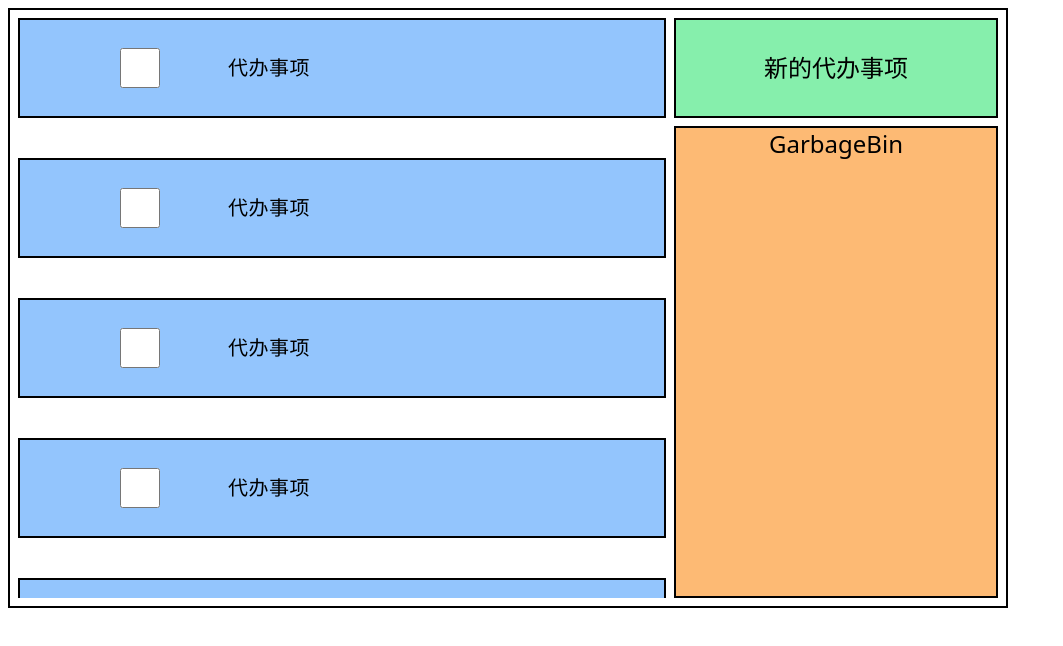
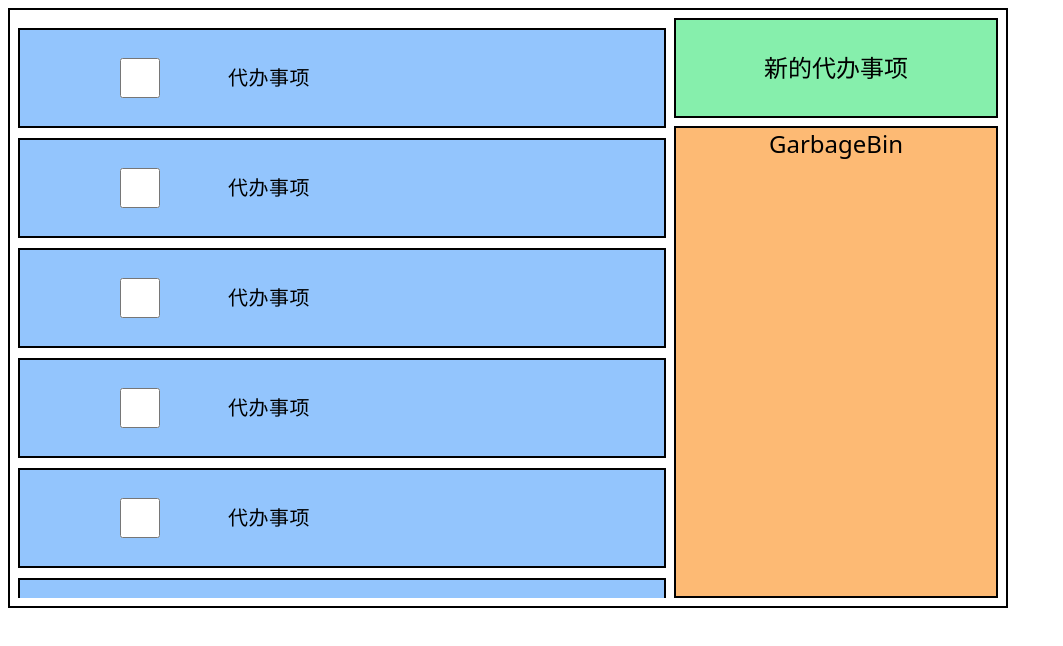
Before and after one commit to everywangBUG/react-dnd-Todolist, a React (Create React App) app: page / in a window 1280 px wide. Shown: the top 646 px of the page, without its empty margins (0-1063 px from the left). Built offline with nearby package versions, Linux system fonts and the light colour scheme.

Commit message:
feat: Gap and Item components

```diff
--- /dev/null
+++ b/src/components/Gap.tsx
@@ -0,0 +1,26 @@
+import React, { FC, useEffect, useRef } from 'react'
+import { useDrop } from 'react-dnd'
+import c from 'classnames'
+export const Gap: FC = () => {
+  const ref = useRef(null)
+    const [{ isOver }, drop] = useDrop(() => {
+      return {
+        accept: 'new-item',
+        item: {},
+        collect: (monitor) => ({
+          isOver: monitor.isOver()
+        })
+      }
+    })
+
+    const cs = c(
+      "h-10",
+      isOver ? 'bg-red-300' : ''
+    )
+
+    useEffect(() => {
+      drop(ref)
+    }, [])
+
+    return <div ref={ref} className={cs}></div>
+}
--- a/src/components/GarbageBin.tsx
+++ b/src/components/GarbageBin.tsx
@@ -1,5 +1,6 @@
-import React, { FC } from 'react'
+import React, { FC, useEffect, useRef } from 'react'
 import c from 'classnames'
+import { useDrop } from 'react-dnd'
 
 interface ToDoListProps {
   className?: string | string[]
@@ -7,13 +8,31 @@ interface ToDoListProps {
 
 export const GarbageBin: FC<ToDoListProps> = (props) => {
   const { className } = props
+  const ref = useRef(null)
+  const [{ isOver }, drop] = useDrop(() => {
+    return {
+      accept: 'list-item',
+      drop(item) {},
+      collect: (monitor) => {
+        return {
+          isOver: monitor.isOver()
+        }
+      }
+    }
+  })
+
+  useEffect(() => {
+    drop(ref)
+  }, [])
+
   const cs = c(
               "border-2 border-black flex-1 mt-2",
               "bg-orange-300",
               "leading-200 text-center text-2xl",
               "cursor-move select-none",
+              isOver ? 'border-dashed bg-yellow-300' : '',
                className)
   return (
-    <div className={cs}>GarbageBin</div>
+    <div className={cs} ref={ref}>GarbageBin</div>
   )
 }
--- /dev/null
+++ b/src/components/Item.tsx
@@ -0,0 +1,32 @@
+import React, { FC, useEffect, useRef } from 'react'
+import { useDrag } from 'react-dnd'
+import c from 'classnames'
+
+export const Item: FC = () => {
+  const ref = useRef(null)
+    const [{ dragging }, drag] = useDrag(() => {
+      return {
+        type: 'list-item',
+        item: {},
+        collect: (monitor) => ({
+          dragging: monitor.isDragging()
+        })
+      }
+    })
+
+    useEffect(() => {
+      drag(ref)
+    }, [])
+
+    return (<div className={c(
+              "h-100 border-2 border-black bg-blue-300 p-10",
+              "flex justify-start items-center",
+              "text-xl tracking-wide",
+              dragging ? "border-dashed bg-white" : ""
+            )}
+            ref={ref}
+          >
+            <input type='checkbox' className='mr-2 w-40 h-40'/>
+            <p>代办事项</p>
+          </div>)
+}
--- a/src/components/List.tsx
+++ b/src/components/List.tsx
@@ -1,5 +1,7 @@
-import React, { FC } from 'react'
+import React, { FC} from 'react'
 import c from 'classnames'
+import { Gap } from './Gap.tsx'
+import { Item } from './Item.tsx'
 
 interface ListProps {
   className?: string | string[]
@@ -9,27 +11,80 @@ export const List: FC<ListProps> = (props) => {
   const cs = c('h-full', className)
   return (
     <div className={cs}>
+      <Gap />
       <Item />
+      <Gap />
       <Item />
+      <Gap />
       <Item />
+      <Gap />
       <Item />
+      <Gap />
       <Item />
+      <Gap />
       <Item />
+      <Gap />
       <Item />
+      <Gap />
       <Item />
+      <Gap />
       <Item />
+      <Gap />
       <Item />
+      <Gap />
     </div>
   )
 }
 
+// function Gap () {
+//   const ref = useRef(null)
+//   const [{ isOver }, drop] = useDrop(() => {
+//     return {
+//       accept: 'new-item',
+//       item: {},
+//       collect: (monitor) => ({
+//         isOver: monitor.isOver()
+//       })
+//     }
+//   })
 
-function Item() {
-  return (<div className={c("h-100 border-2 border-black bg-blue-300 mb-10 p-10",
-        "flex justify-start items-center",
-        "text-xl tracking-wide")}
-        >
-          <input type='checkbox' className='mr-2 w-40 h-40'/>
-          <p>代办事项</p>
-        </div>)
-}
+//   const cs = c(
+//     "h-10",
+//     isOver ? 'bg-red-300' : ''
+//   )
+
+//   useEffect(() => {
+//     drop(ref)
+//   }, [])
+
+//   return <div ref={ref} className={cs}></div>
+// }
+
+// function Item() {
+//   const ref = useRef(null)
+//   const [{ dragging }, drag] = useDrag(() => {
+//     return {
+//       type: 'list-item',
+//       item: {},
+//       collect: (monitor) => ({
+//         dragging: monitor.isDragging()
+//       })
+//     }
+//   })
+
+//   useEffect(() => {
+//     drag(ref)
+//   }, [])
+
+//   return (<div className={c(
+//             "h-100 border-2 border-black bg-blue-300 p-10",
+//             "flex justify-start items-center",
+//             "text-xl tracking-wide",
+//             dragging ? "border-dashed bg-white" : ""
+//           )}
+//           ref={ref}
+//         >
+//           <input type='checkbox' className='mr-2 w-40 h-40'/>
+//           <p>代办事项</p>
+//         </div>)
+// }
--- a/src/components/NewItem.tsx
+++ b/src/components/NewItem.tsx
@@ -29,7 +29,7 @@ export const NewItem: FC<NewItemProps> = (props) => {
         "leading-100 text-center text-2xl",
         "bg-green-300 flex justify-center items-center",
         "cursor-move select-none",
-        dragging ? 'opacity-50' : '',
+        dragging ? 'border-dashed bg-white' : '',
         className)
 
   return (
--- a/tailwind.config.js
+++ b/tailwind.config.js
@@ -14,6 +14,7 @@ module.exports = {
         '200': '200px',
         '100': '100px',
         '40': '40px',
+        '10': '10px',
       },
       flex: {
         2: 2
```
